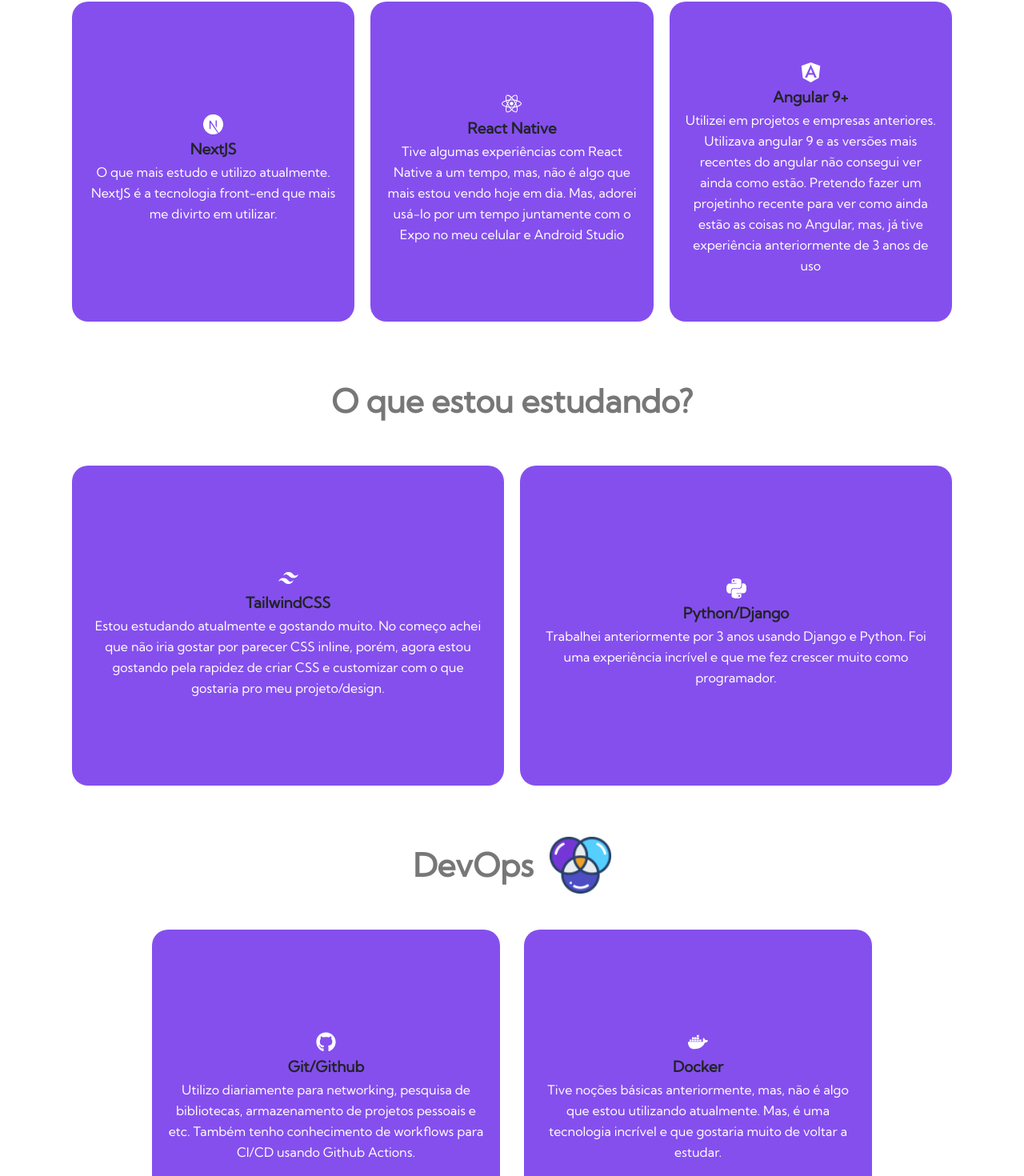
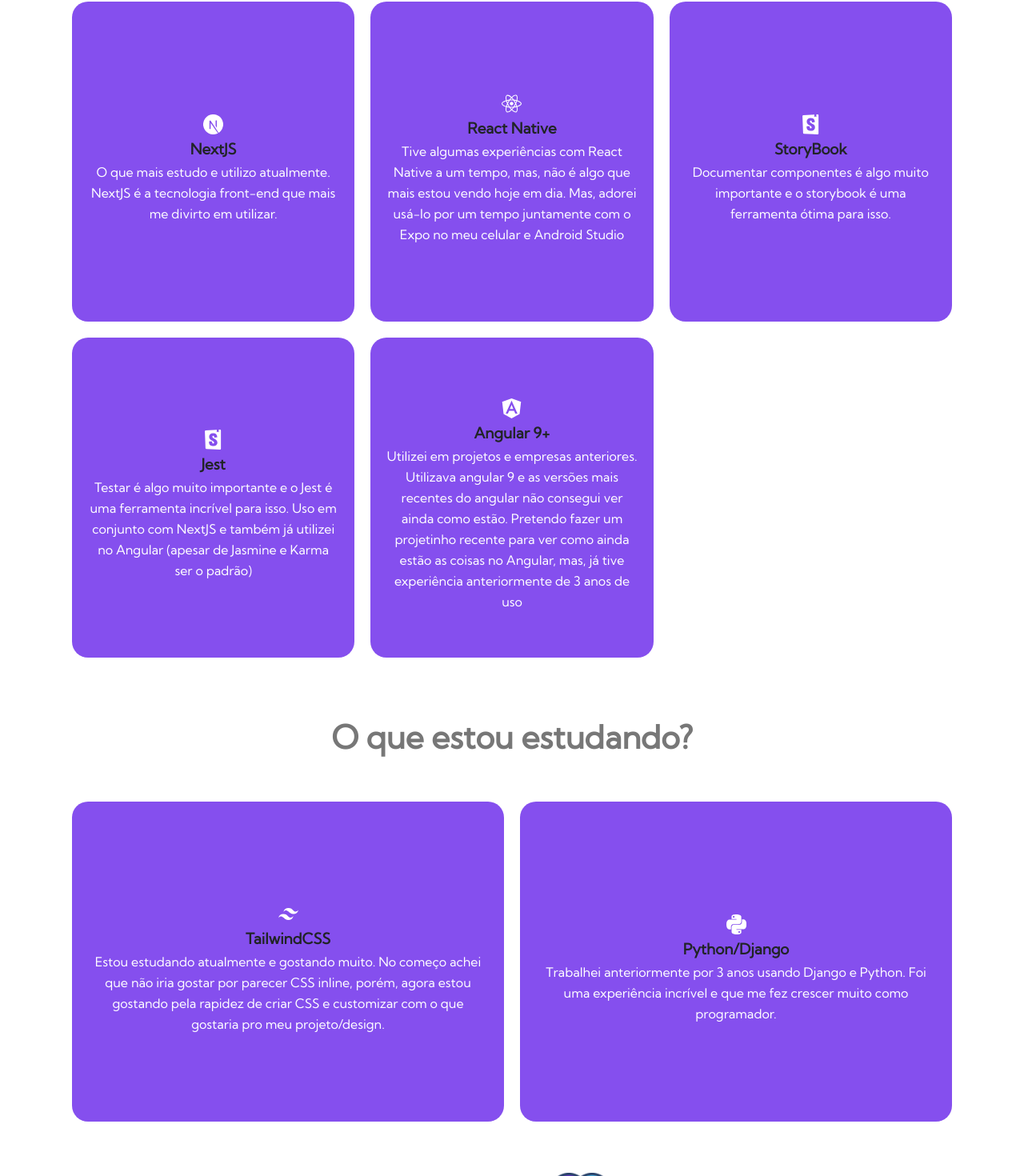
Before and after one commit to fandredev/old-portfolio, a React (Create React App) app: page / in a window 1280 px wide. Shown: the part 3481-4951 px from the top of the page at 80% size. Built offline with nearby package versions, Linux system fonts and the light colour scheme.

Commit message:
build: remove rimraf library

```diff
--- a/public/index.html
+++ b/public/index.html
@@ -4,11 +4,11 @@
 <head>
   <meta charset="utf-8" />
   <meta name="viewport" content="width=device-width, initial-scale=1" />
-  <meta name="description" content="Web site created using create-react-app by Felipe André" />
+  <meta name="description" content="Portfolio pessoal por Felipe André" />
   <link href="https://fonts.googleapis.com/css2?family=Roboto:wght@300&display=swap" rel="stylesheet">
   <link href="https://fonts.googleapis.com/css2?family=Raleway&display=swap" rel="stylesheet">
   <link href="https://fonts.googleapis.com/css2?family=Kumbh+Sans&display=swap" rel="stylesheet">
-  <title>Felipe André &mdash;Jr Developer Web</title>
+  <title>Felipe André &mdash; Desenvolvedor</title>
 </head>
 
 <body>
--- a/src/components/Skills/index.tsx
+++ b/src/components/Skills/index.tsx
@@ -3,7 +3,12 @@
 import { DiCss3Full } from "react-icons/di";
 import { FaDocker, FaGithub, FaNode, FaReact, FaSass } from "react-icons/fa";
 import { ImHtmlFive } from "react-icons/im";
-import { SiAngular, SiNextDotJs, SiTypescript } from "react-icons/si";
+import {
+  SiAngular,
+  SiNextDotJs,
+  SiStorybook,
+  SiTypescript,
+} from "react-icons/si";
 import atom from "../../assets/images/icons/atom.png";
 import paperPlane from "../../assets/images/icons/plane.png";
 import Card from "../../components/Card";
@@ -24,6 +29,8 @@
     Docker,
     GitGitHub,
     Angular,
+    StoryBook,
+    Jest,
   } = Techs;
   const {
     HTML5Desc,
@@ -34,8 +41,10 @@
     NodeJSDesc,
     NextJSDesc,
     ReactNativeDesc,
+    StoryBookDesc,
     GitDesc,
     DockerDesc,
+    JestDesc,
   } = DescTechs;
   return (
     <>
@@ -71,6 +80,15 @@
         <Card url="" title={ReactNative} description={ReactNativeDesc}>
           <FaReact size={25} />
         </Card>
+
+        <Card url="" title={StoryBook} description={StoryBookDesc}>
+          <SiStorybook size={25} />
+        </Card>
+
+        <Card url="" title={Jest} description={JestDesc}>
+          <SiStorybook size={25} />
+        </Card>
+
         <Card
           url=""
           title={Angular}
--- a/src/enums/index.ts
+++ b/src/enums/index.ts
@@ -14,6 +14,8 @@
   GitGitHub = "Git/Github",
   PythonDjango = "Python/Django",
   TailwindCSS = "TailwindCSS",
+  StoryBook = "StoryBook",
+  Jest = "Jest",
 }
 export enum DescTechs {
   HTML5Desc = "Utilizo diariamente para deixar estrutura e SEO de uma maneira correta.",
@@ -23,10 +25,12 @@
   TypescriptDesc = "Venho utilizando muito atualmente junto com NextJSTipar as coisas é muito importante e uso hoje no meu dia a dia.",
   NodeJSDesc = "Utilizo node frequentemente juntamente com o express para criação de API's básicas para complemento com o front-end.",
   NextJSDesc = "O que mais estudo e utilizo atualmente. NextJS é a tecnologia front-end que mais me divirto em utilizar.",
+  StoryBookDesc = "Documentar componentes é algo muito importante e o storybook é uma ferramenta ótima para isso.",
   ReactNativeDesc = "Tive algumas experiências com React Native a um tempo, mas, não é algo que mais estou vendo hoje em dia. Mas, adorei usá-lo por um tempo juntamente com o Expo no meu celular e Android Studio",
-  GitDesc = "Utilizo diariamente para networking, pesquisa de bibliotecas, armazenamento de projetos pessoais e etc. Também tenho conhecimento de workflows para CI/CD usando Github Actions.",
+  GitDesc = "Utilizo diariamente para networking, pes quisa de bibliotecas, armazenamento de projetos pessoais e etc. Também tenho conhecimento de workflows para CI/CD usando Github Actions.",
   DockerDesc = "Tive noções básicas anteriormente, mas, não é algo que estou utilizando atualmente. Mas, é uma tecnologia incrível e que gostaria muito de voltar a estudar.",
   PythonDjangoDesc = "Trabalhei anteriormente por 3 anos usando Django e Python. Foi uma experiência incrível e que me fez crescer muito como programador.",
   TailwindCSSDesc = "Estou estudando atualmente e gostando muito. No começo achei que não iria gostar por parecer CSS inline, porém, agora estou gostando pela rapidez de criar CSS e customizar com o que gostaria pro meu projeto/design.",
+  JestDesc = "Testar é algo muito importante e o Jest é uma ferramenta incrível para isso. Uso em conjunto com NextJS e também já utilizei no Angular (apesar de Jasmine e Karma ser o padrão)",
 }
 export default Techs;
```
Also changed, not shown: package.json (+3 -4 lines).
